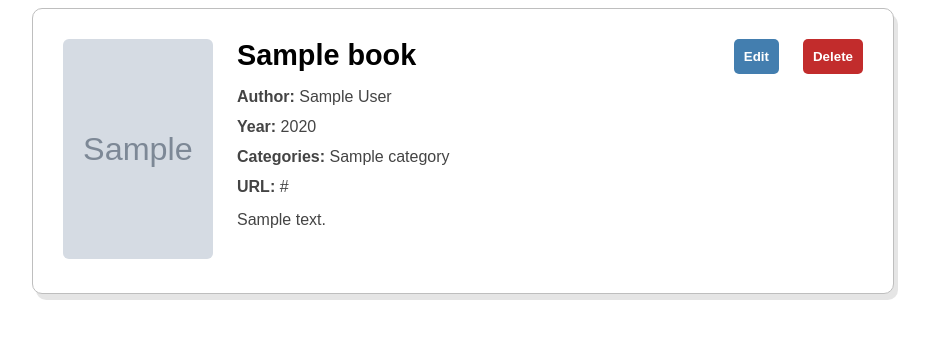
After one commit to migbg/library, a PHP site: page /book.php?id=1 in a window 1280 px wide. The commit adds this page. Shown: the top 339 px of the page, without its empty margins (177-1106 px from the left). Run offline with PHP 8.4, Linux system fonts and the light colour scheme; the visitor is signed in with stand-in values (Sample User, id 1); tables that the repository leaves empty hold one stand-in row (values such as "Sample post"); grey boxes marked "Sample" are stand-in pictures.

Commit message:
New features
Book list changes, book info, book delete, changes in database and CSS

```diff
--- /dev/null
+++ b/book.php
@@ -0,0 +1,46 @@
+<?php
+    require 'connect.php';
+    session_start();
+    if (!isset($_SESSION['isLogged'])) header('Location: login_form.php');
+
+    $sql = "SELECT * FROM books WHERE id=:id";
+    $get_book = $conn->prepare($sql);
+    $get_book->execute([ 'id' => $_GET['id'] ]);
+    $result = $get_book->fetch(PDO::FETCH_ASSOC);
+
+    $sql = "SELECT name_categories FROM books_categories WHERE id_books={$result['id']}";
+    $get_categories = $conn->query($sql);
+    $result_categories = $get_categories->fetchAll(PDO::FETCH_COLUMN);
+
+    if(!$result) header('Location: books_list.php');
+?>
+<!DOCTYPE html>
+<html lang="en">
+<head>
+    <meta charset="UTF-8">
+    <meta name="viewport" content="width=device-width, initial-scale=1.0">
+    <title> Book - <?php echo htmlspecialchars($result['title']) ?></title>
+    <link rel="stylesheet" href="style.css">
+</head>
+<body>
+    <div class="book-card">
+        <div class="book-cover">
+            <img src="uploads/<?php echo htmlspecialchars($result['cover']); ?>" alt="Book Cover">
+        </div>
+        <div class="book-info">
+            <h3><?php echo htmlspecialchars($result['title']); ?></h3>
+            <p><strong>Author:</strong> <?php echo htmlspecialchars($result['author']); ?></p>
+            <p><strong>Year:</strong> <?php echo htmlspecialchars($result['year']); ?></p>
+            <p><strong>Categories:</strong> <?php echo htmlspecialchars(implode(", ", $result_categories)); ?></p>
+            <p><strong>URL:</strong> <?php echo htmlspecialchars($result['URL']); ?></p>
+            <p class="description"><?php echo nl2br(htmlspecialchars($result['description'])); ?></p>
+        </div>
+        <?php
+            if ($result['user_email'] == $_SESSION['loggedEmail']) {
+                echo "<a href='edit_book.php?id=" . $result['id'] . "'><button> Edit </button></a>";
+                echo "<a href='delete_book.php?id=" . $result['id'] . "'><button class=delete> Delete </button></a>";
+            }
+        ?>
+    </div>
+</body>
+</html>
--- a/library.sql
+++ b/library.sql
@@ -31,8 +31,8 @@ CREATE TABLE IF NOT EXISTS books_categories (
     id_books INT,
     name_categories VARCHAR(100),
     CONSTRAINT pk_books_categories PRIMARY KEY (id_books, name_categories),
-    CONSTRAINT fk_books_categories_books FOREIGN KEY (id_books) REFERENCES books (id),
-    CONSTRAINT fk_books_categories_categories FOREIGN KEY (name_categories) REFERENCES categories (name)
+    CONSTRAINT fk_books_categories_books FOREIGN KEY (id_books) REFERENCES books (id) ON DELETE CASCADE,
+    CONSTRAINT fk_books_categories_categories FOREIGN KEY (name_categories) REFERENCES categories (name) ON DELETE CASCADE
 );
 
 INSERT INTO categories VALUES
--- a/login.php
+++ b/login.php
@@ -16,7 +16,7 @@ if ($result && password_verify($_POST['passwd'], $result['password'])) {
     $_SESSION['loggedEmail'] = $result['email'];
     $_SESSION['isLogged'] = true;
 
-    header('Location: books.php');
+    header('Location: books_list.php');
 } else {
     header('Location: login_form.php');
     $_SESSION['info'] .= "<div> Unable to log in. Please check your credentials. </div>";
--- a/login_form.php
+++ b/login_form.php
@@ -1,6 +1,6 @@
 <?php
 session_start();
-if (isset($_SESSION['isLogged'])) header('Location: books.php');
+if (isset($_SESSION['isLogged'])) header('Location: books_list.php');
 ?>
 
 <!DOCTYPE html>
@@ -24,7 +24,7 @@ if (isset($_SESSION['isLogged'])) header('Location: books.php');
                 <input type="password" name="passwd" id="passwd">
             </div>
             <div class="container-row" style="align-items:flex-end;">
-                <div>If you are not registered yet, click <a href="register_form.php">here</a>.</div>
+                <div>If you are not registered yet, click <a class="login-register" href="register_form.php">here</a>.</div>
                 <button type="submit"> Log in </button>
             </div>
         </form>
--- a/register_form.php
+++ b/register_form.php
@@ -32,7 +32,7 @@ if (isset($_SESSION['isLogged'])) header('Location: books.php');
                 <input type="password" name="re-passwd" id="re-passwd" value="<?php if (isset($_SESSION['passwd'])) echo $_SESSION['passwd']; ?>">
             </div>
             <div class="container-row" style="align-items:flex-end;">
-                <div> Already registered? Click <a href="login_form.php">here</a>.</div>
+                <div> Already registered? Click <a class="login-register" href="login_form.php">here</a>.</div>
                 <button type="submit"> Register </button>
             </div>
         </form>
--- a/style.css
+++ b/style.css
@@ -27,17 +27,26 @@ body {
     margin-top: 20px;
 }
 
+.books-list {
+    display: flex;
+    flex-wrap: wrap;
+    justify-content: center;
+}
+
 .container-book {
-    display: flex;
-    flex-direction: column;
-    align-items: center;
-    justify-content: space-between;
-    width: 300px;
-    max-width: 450px;
+    flex: 0 1 300px;
+    text-align: center;
     background-color: #EFEFEF;
     padding: 10px;
-    border-radius: 5px;
+    border-radius: 10px;
     margin: 10px;
+    box-shadow: 0 4px 8px rgba(0,0,0,0.1);
+    border: 1px solid rgb(190, 190, 190);
+    text-decoration: none;
+}
+
+.container-book:hover {
+    background-color: #dddddd;
 }
 
 label {
@@ -64,6 +73,14 @@ button:hover {
     background-color: rgb(33, 76, 110);
 }
 
+.delete {
+    background-color: rgb(194, 44, 44);
+}
+
+.delete:hover {
+    background-color: rgb(151, 39, 39);
+}
+
 input:focus, textarea:focus, select:focus {
   border-color: rgba(48, 104, 150, 0.5);
   box-shadow: 0 1px 1px rgba(0, 0, 0, 0.075) inset, 0 0 8px rgba(48, 104, 150, 0.5);;
@@ -79,11 +96,54 @@ form {
     max-width: 500px;
 }
 
-a {
+.login-register {
     text-decoration: none;
     color: rgb(48, 104, 150);
 }
 
-a:hover {
+.login-register:hover {
     text-decoration: underline;
 }
+
+.book-card {
+    display: flex;
+    flex-direction: row;
+    gap: 24px;
+    background-color: #fff;
+    border: 1px solid rgb(190, 190, 190);
+    padding: 30px;
+    box-shadow: 4px 6px rgba(0,0,0,0.1);
+    border-radius: 10px;
+    max-width: 800px;
+    margin: 0 auto;
+}
+
+.book-cover img {
+    width: 150px;
+    height: 220px;
+    object-fit: cover;
+    border-radius: 6px;
+}
+
+.book-info {
+    flex: 1;
+    display: flex;
+    flex-direction: column;
+    justify-content: flex-start;
+}
+
+.book-info h3 {
+    margin: 0 0 10px;
+    font-size: 1.8rem;
+}
+
+.book-info p {
+    margin: 6px 0;
+    color: #444;
+}
+
+.description {
+    margin-top: 12px;
+    font-size: 1rem;
+    line-height: 1.5;
+}
```
Also changed, not shown: books_list.php (renamed from books.php, +4 -5 lines), delete_book.php (added, +45 -0 lines), 1 other file.
